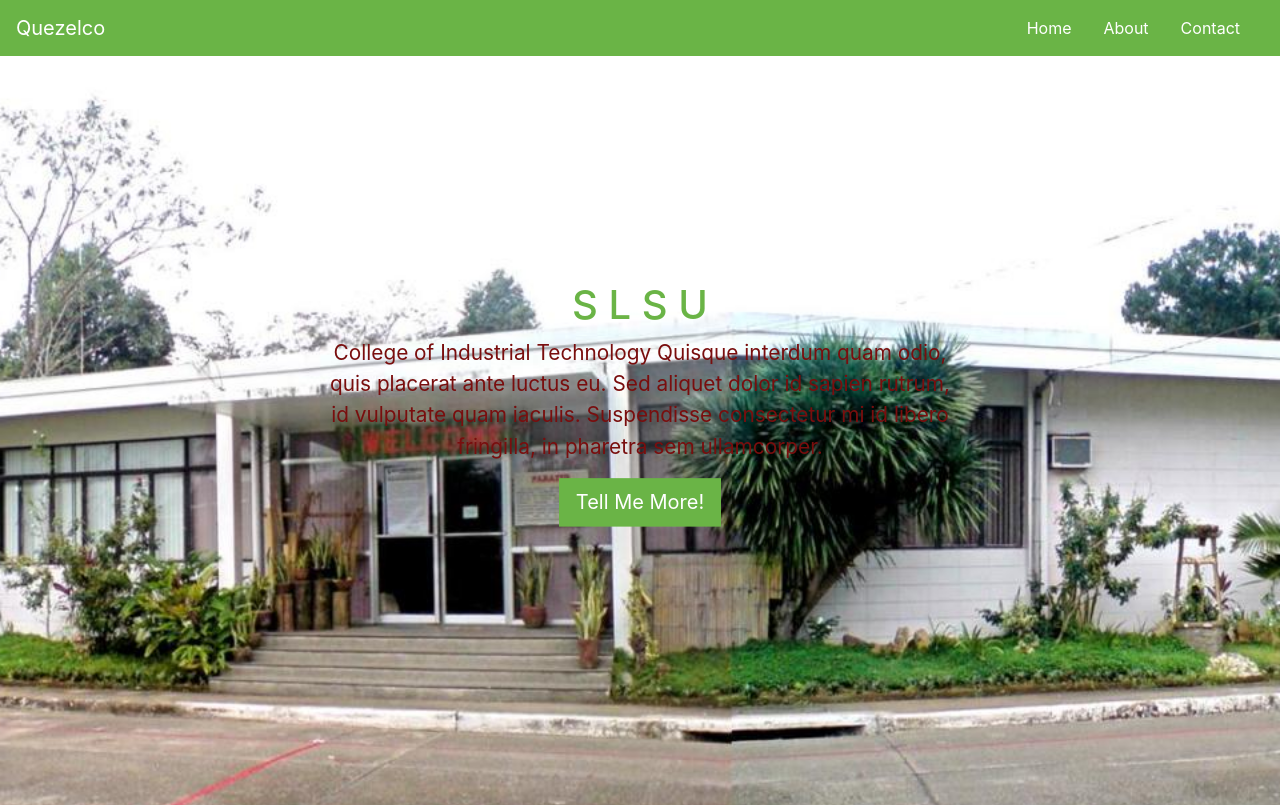
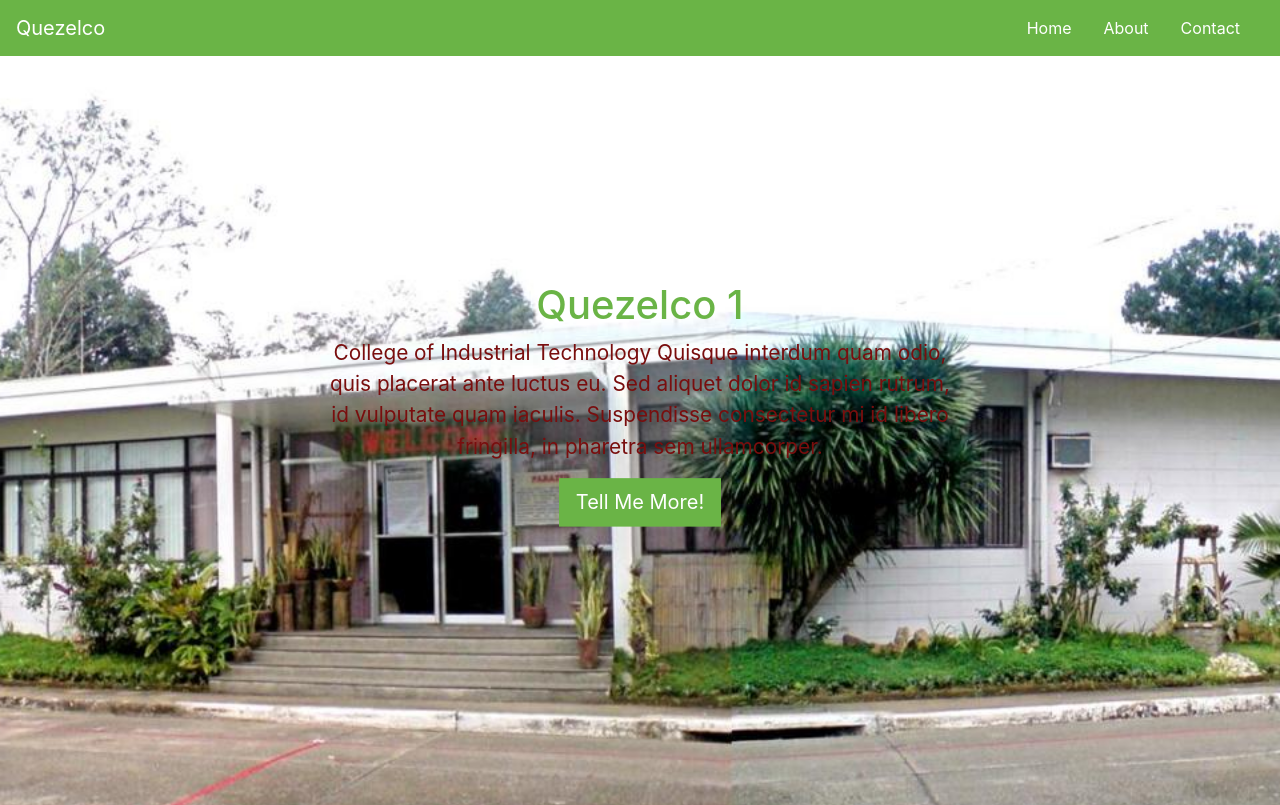
Before and after one commit to geenver/citalumnitracer, a plain HTML site: page index.html in a window 1280 px wide. Shown: the top 805 px of the page. Drawn offline with nearby package versions, Linux system fonts and the light colour scheme.

Commit message:
rediting again

```diff
--- a/index.html
+++ b/index.html
@@ -48,7 +48,7 @@
 
     <header class="page-header header container-fluid">
         <div class="description">
-            <h1>S L S U</h1>
+            <h1>Quezelco 1</h1>
             <p>College of Industrial Technology Quisque interdum quam odio, quis placerat ante
                 luctus eu. Sed aliquet dolor id sapien rutrum, id vulputate quam iaculis. Suspendisse consectetur mi id
                 libero fringilla, in pharetra sem ullamcorper.</p>
```
